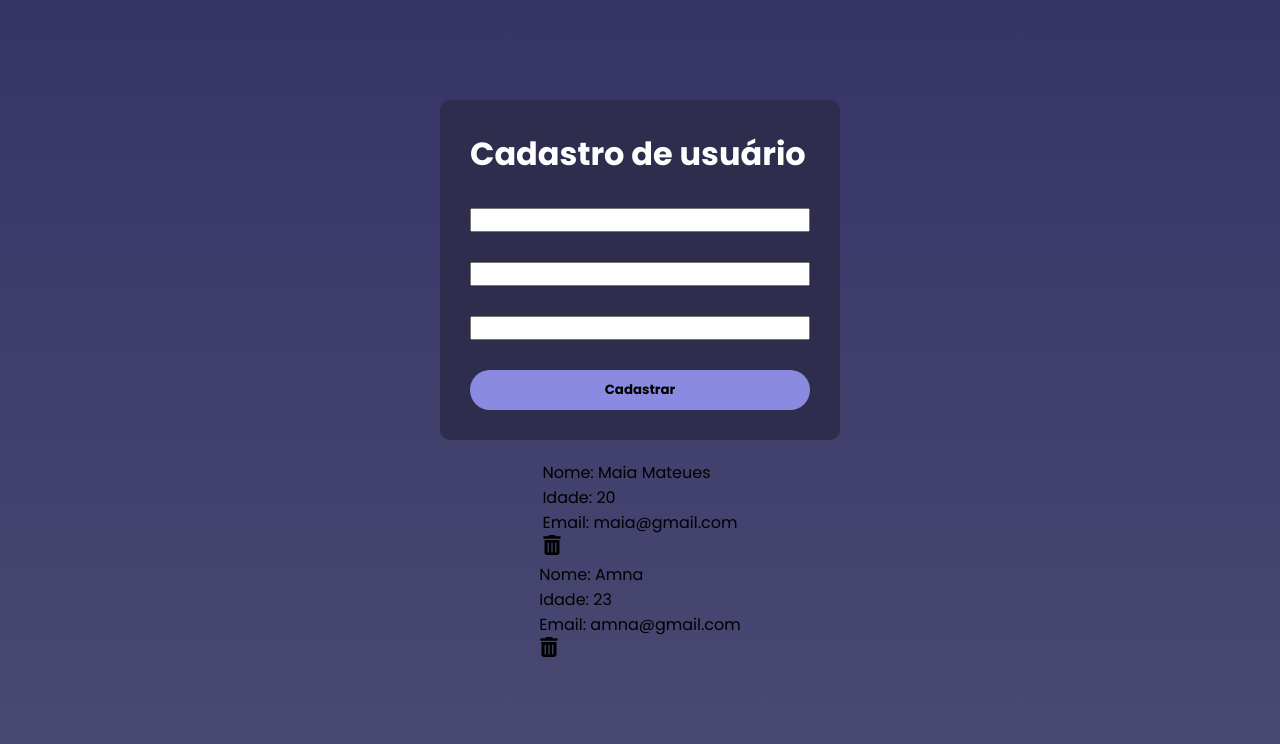
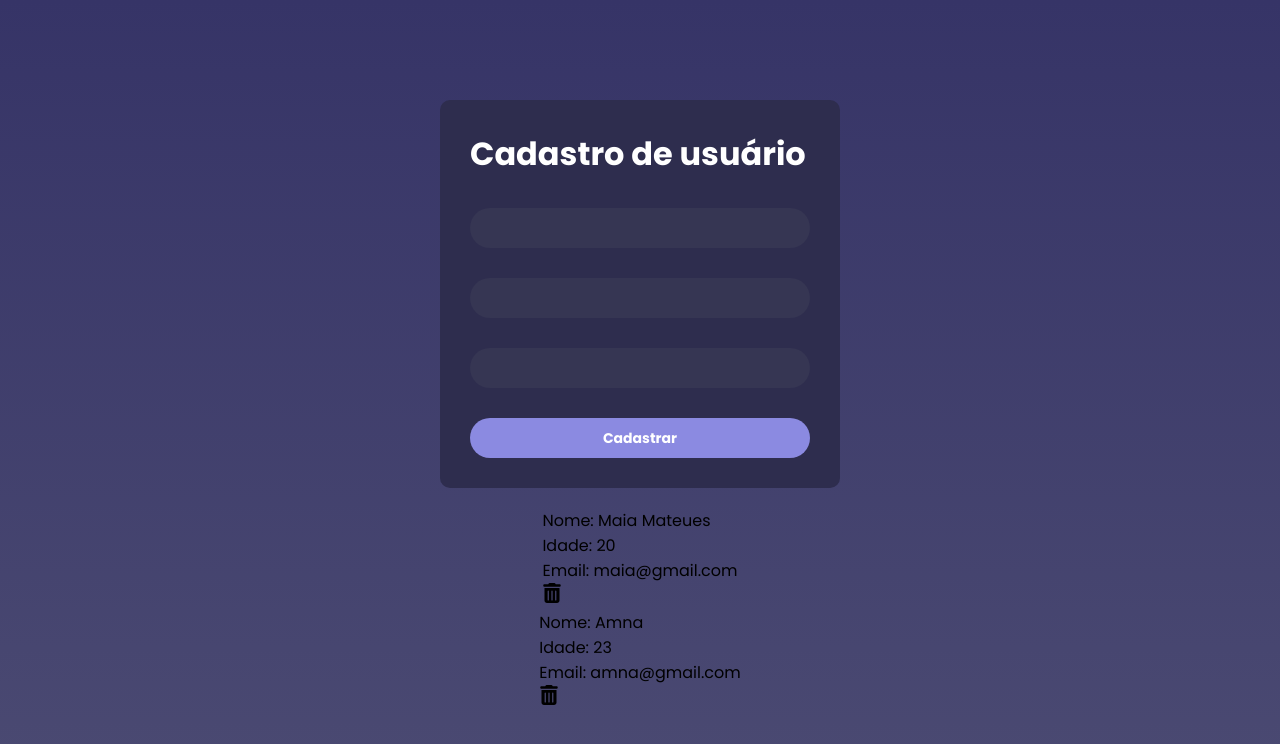
Before and after one commit to mateusmaiia/crud, a React (Vite) app in the folder frontend/: page / in a window 1280 px wide. Shown: the top 744 px of the page. Built offline with nearby package versions, Linux system fonts and the light colour scheme.

Commit message:
custom: input css

```diff
--- a/frontend/src/pages/home/index.css
+++ b/frontend/src/pages/home/index.css
@@ -27,6 +27,23 @@
         height: 40px;
         border: none;
         font-weight: bold;
-        cursor: pointer
+        cursor: pointer;
+        color: #fff;
+        font-size: 14px;
+    }
+
+    & input{
+        border: 1px solid #4e456c;
+        padding: 10px;
+        border-radius: 30px;
+        background-color: #363653;
+        height: 40px;
+        border: none;
+        font-weight: bold;
+        cursor: pointer;
+        color: #fff;
+        font-size: 16px;
+        padding-left: 10px;
+        outline: none;
     }
 }
```
